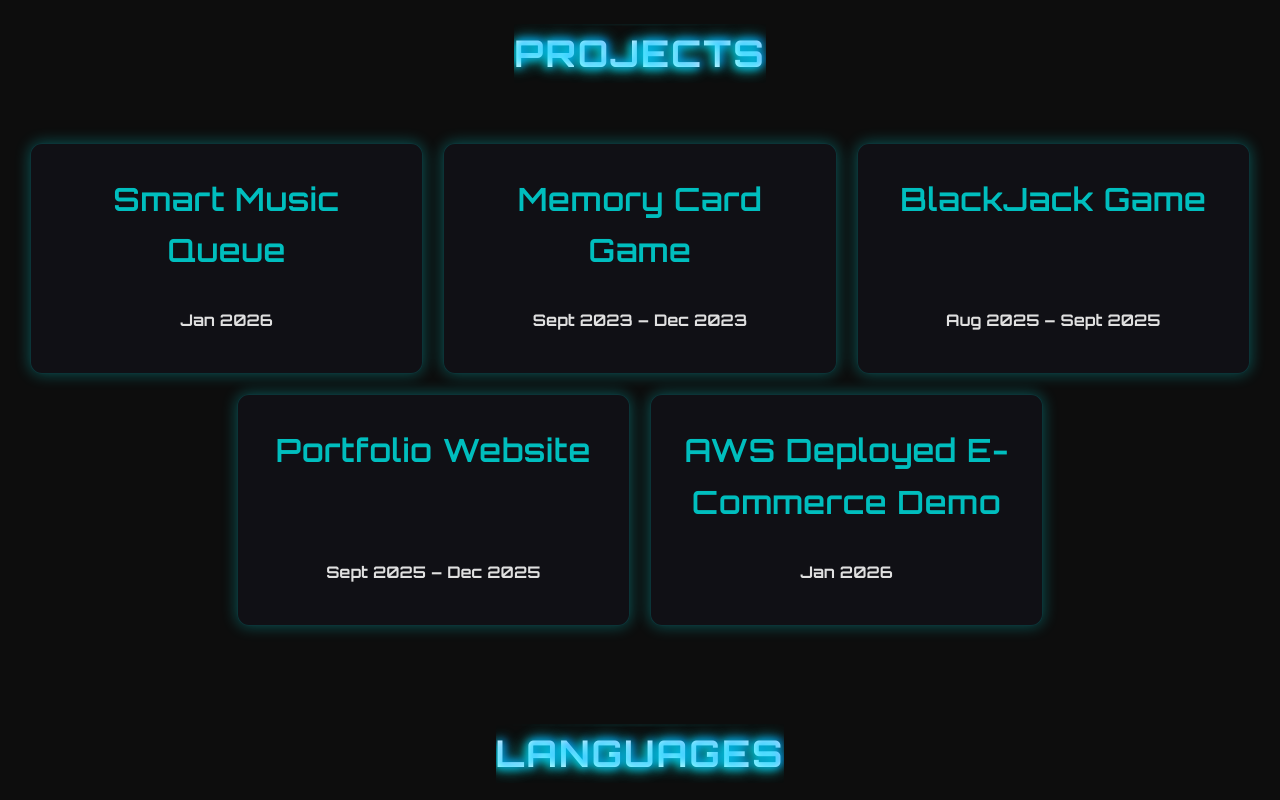
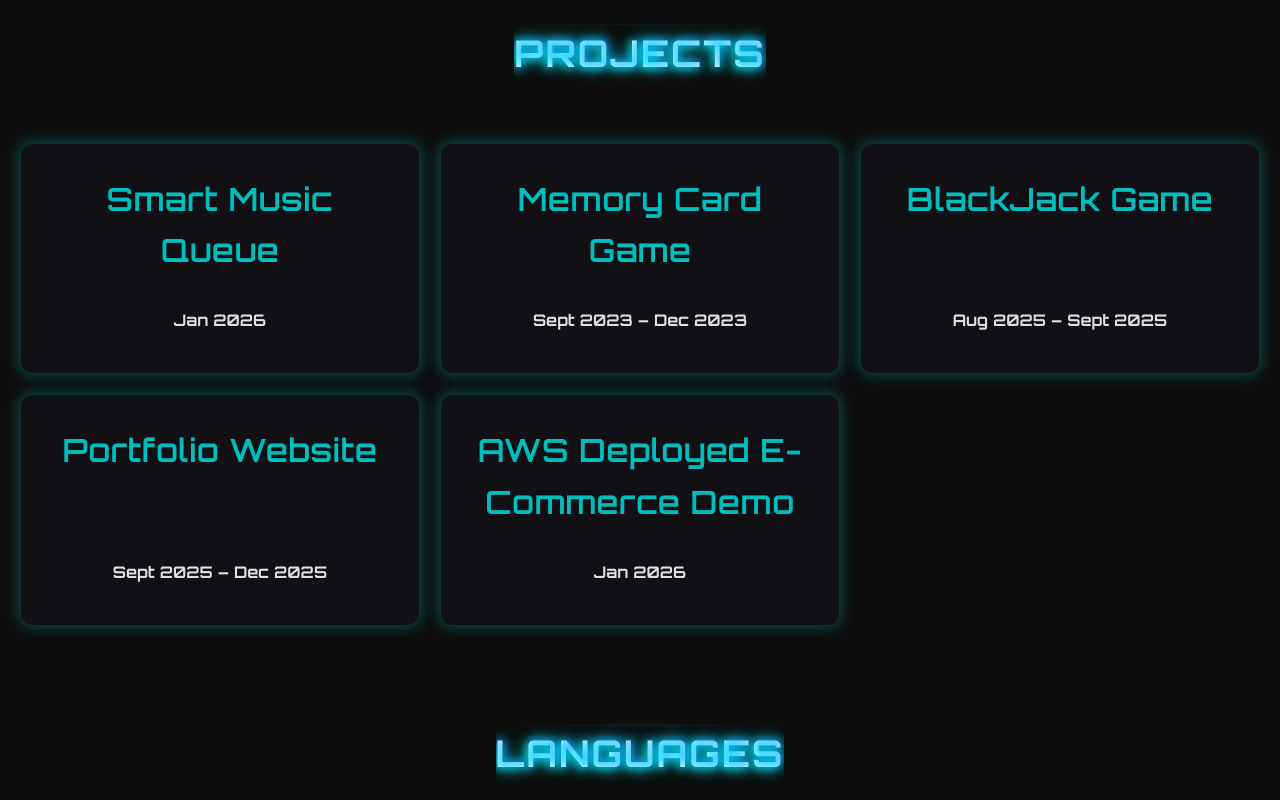
Before and after one commit to eSKay7/portfolio, a React (Vite) app: page / in a window 1280 px wide. Shown: the part 1320-2120 px from the top of the page. Built offline with nearby package versions, Linux system fonts and the light colour scheme.

Commit message:
Fixed project card grid css

```diff
--- a/src/index.css
+++ b/src/index.css
@@ -98,8 +98,8 @@
 }
 
 .projects-section {
-  display: flex;
-  flex-wrap: wrap;
+  display: grid;
+  grid-template-columns: repeat(3, 1fr);
   gap: 20px;
   padding: 20px;
   justify-content: center;
@@ -107,7 +107,7 @@
 }
 
 .card {
-  flex: 0 0 calc(33.333% - 20px);
+  flex: 1;
   min-width: 300px;
   display: flex;
   flex-direction: column;
```
